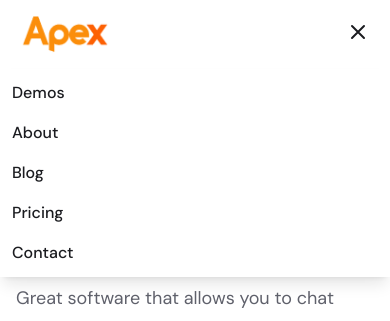
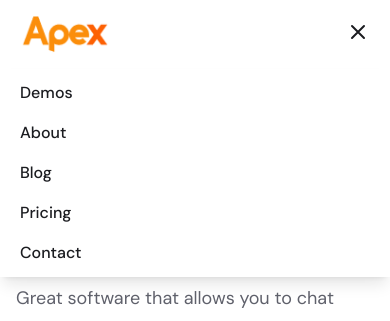
Before and after one commit to abdrzqsalihu/apex, a React (Vite) app: page / in a window 390 px wide. Both pictures are taken after a click on the button 358 px from the left and 31 px from the top of the page. Shown: the top 321 px of the page. Built offline with nearby package versions, Linux system fonts and the light colour scheme.

Commit message:
fixed mobile menu navigation spacing

```diff
--- a/src/components/Navbar.jsx
+++ b/src/components/Navbar.jsx
@@ -61,7 +61,7 @@ function Navbar() {
               )}
             </button>
             {isMenuOpen && (
-              <div className="fixed top-[4.3rem] left-0 w-full bg-white shadow-lg">
+              <div className="fixed top-[4.3rem] left-0 w-full bg-white shadow-lg px-2">
                 <ul className="space-y-2 p-2">
                   {navLinks.map((nav) => (
                     <li
```
